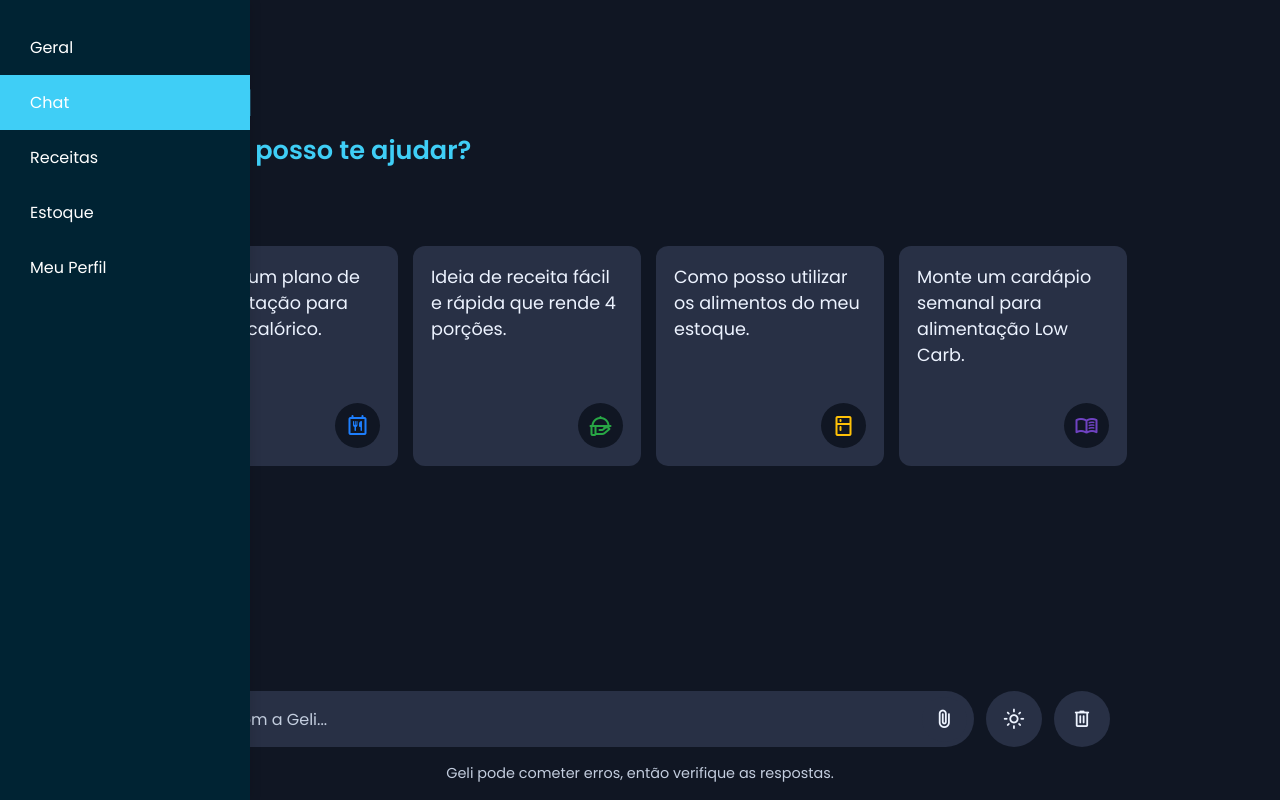
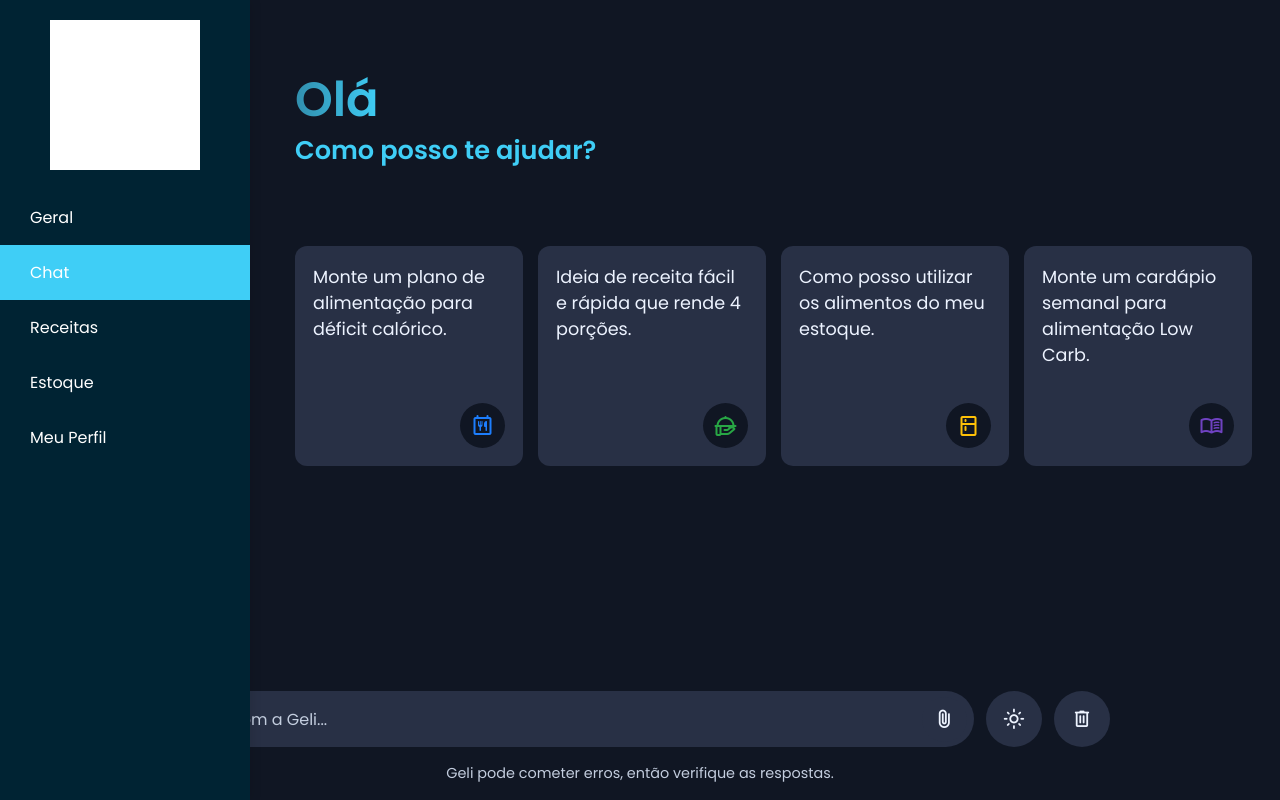
Before and after one commit to MarvinCristhian07/MyGeli-CleanArchitecture, a Flask app: page /chatbot in a window 1280 px wide. Run offline with Flask 3, Linux system fonts and the light colour scheme; the visitor is signed in with stand-in values (Sample User, id 1); some libraries are stand-ins or nearby versions.

Commit message:
Update style.css

```diff
--- a/web-app/static/chatbot-page/style.css
+++ b/web-app/static/chatbot-page/style.css
@@ -83,22 +83,27 @@ body.light-theme {
 /* Estilos da sua página */
 body {
   color: var(--text-color);
-  background: var(--primary-color); /* Cor de fundo da página principal */
+  background: var(--primary-color);
   opacity: 0;
   transition: opacity 0.5s ease-in-out;
+  display: flex;
+  height: 100vh;
+  width: 100vw;
+  overflow: hidden;
 }
 
 /* Estilos do menu e do conteúdo */
 .nav-drawer {
-  position: fixed;
+  /* position: fixed;
   top: 0;
-  left: 0;
+  left: 0; */
   width: 250px;
-  height: 100%;
+  height: 100vh;
   background-color: #002333; /* Fundo escuro do menu */
   color: #159A9C;
   box-shadow: 2px 0 10px rgba(0, 0, 0, 0.1);
   z-index: 999;
+  flex-shrink: 0;
 }
 
 .nav-drawer ul {
@@ -115,6 +120,15 @@ body {
   transition: background-color 0.3s ease, color 0.3s ease;
 }
 
+.logo {
+  display: flex;
+  margin: 0 auto;
+  margin-top: 20px;
+  width: 150px;
+  height: 150px;
+  background: #ffffff;
+}
+
 .nav-drawer li a:hover {
   background-color: #318EAD; /* Fundo do link ao passar o mouse */
   color: #FFFFFF;
@@ -125,6 +139,8 @@ body {
   padding: 32px 0 60px;
   max-height: calc(100vh - 127px);
   scrollbar-color: var(--scrollbar-color) transparent;
+  flex-grow: 1;
+  position: relative;
 }
 
 .container :where(.app-header, .suggestions, .message, .prompt-wrapper, .disclaimer-text) {
@@ -417,3 +433,22 @@ body.bot-responding .prompt-form #stop-response-btn {
   padding: 16px 20px 0;
   color: var(--placeholder-color);
 }
+
+@media (max-width: 768px;) {
+  .container {
+    padding: 20px 0 100px;
+  }
+
+  .app-header :is(.heading, .sub-heading) {
+    font-size: 2rem;
+    line-height: 1.4;
+  }
+
+  .prompt-form .file-upload-wrapper.active #cancel-file-btn {
+    opacity: 0;
+  }
+
+  .prompt-wrapper.hide-controls :where(#theme-toggle-btn, #delete-chats-btn) {
+    display: none;
+  }
+}
```
